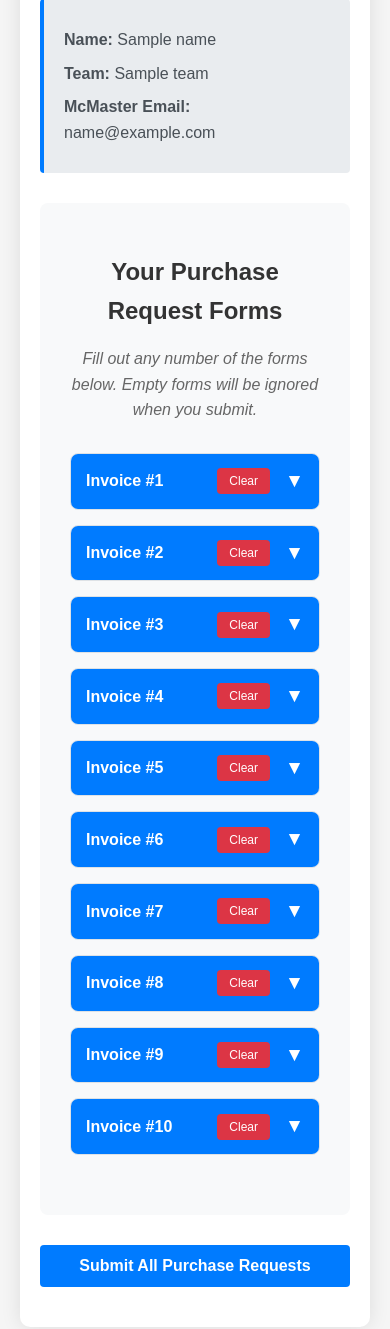
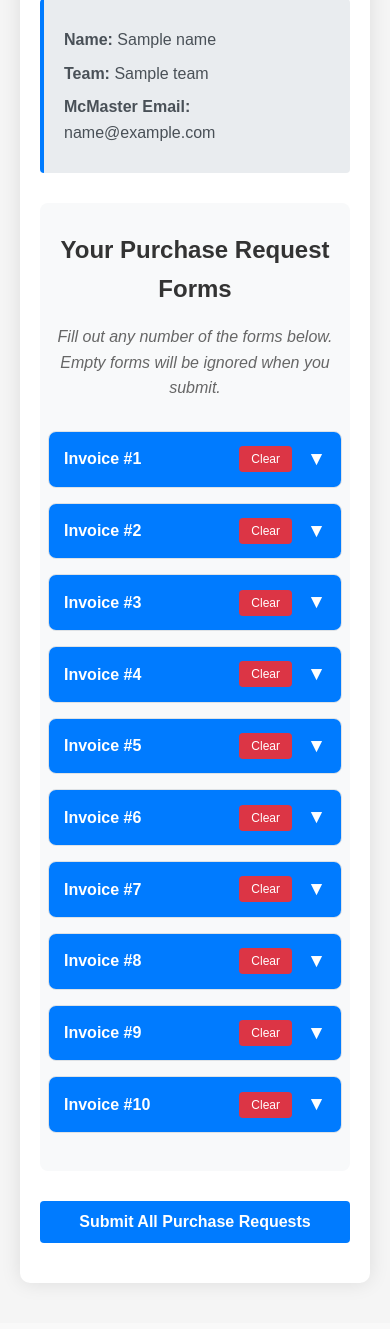
Before and after one commit to McMaster-Solar-Car-Project/purchase-request-site, a FastAPI app: template src/templates/dashboard.html in a window 390 px wide. Shown: the part 465-1794 px from the top of the page. After the commit the page ends 1752 px from the top, so only its background shows below. Run offline with FastAPI, Linux system fonts and the light colour scheme; the template is opened without the code that fills it: most values are stand-ins (such as "Sample title", 1, 10 or a date in 2020).

Commit message:
fix: added media query to minimze padding for <768px

```diff
--- a/src/static/css/styles.css
+++ b/src/static/css/styles.css
@@ -587,6 +587,9 @@ h1 {
 
     .form-accordion-header h3 {
         font-size: 1em;
+    }
+    .dashboard-section, .items-section, .form-accordion-content {
+        padding: 0.5rem;
     }
 }
 
```
